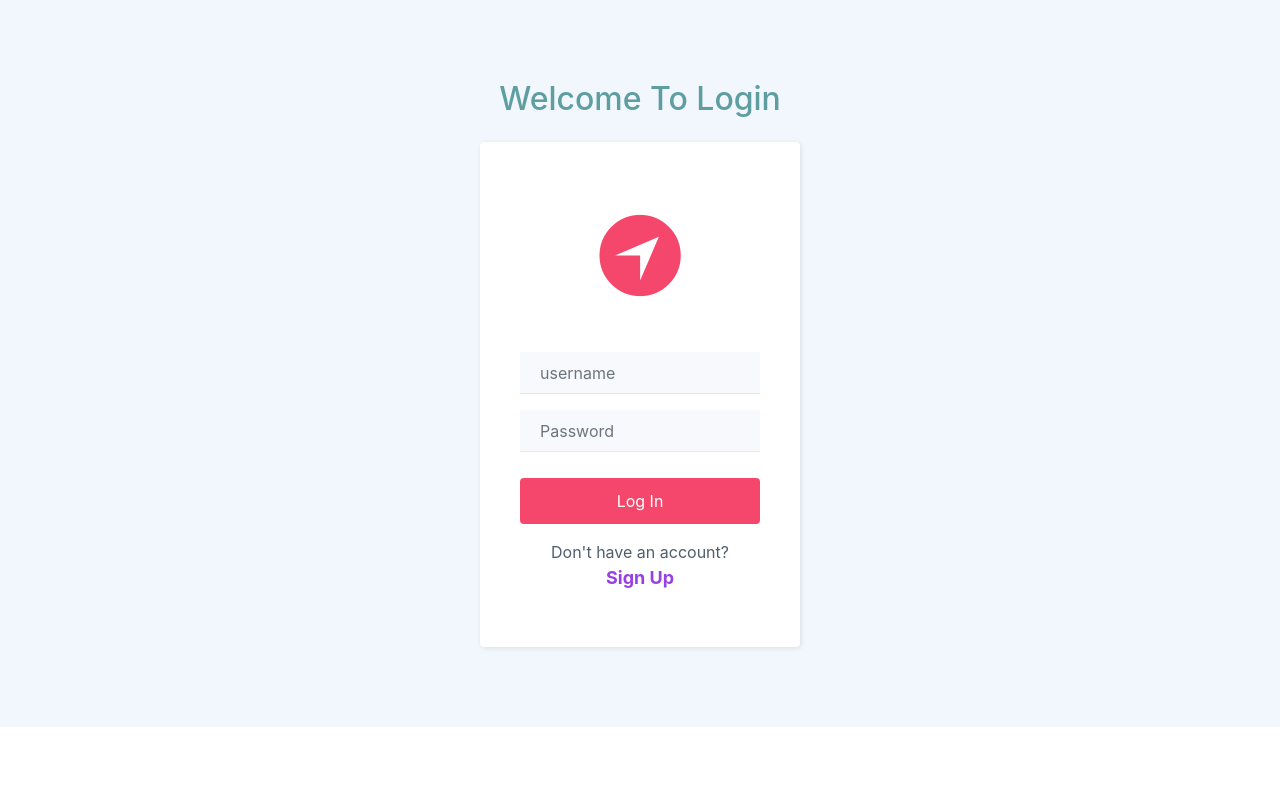
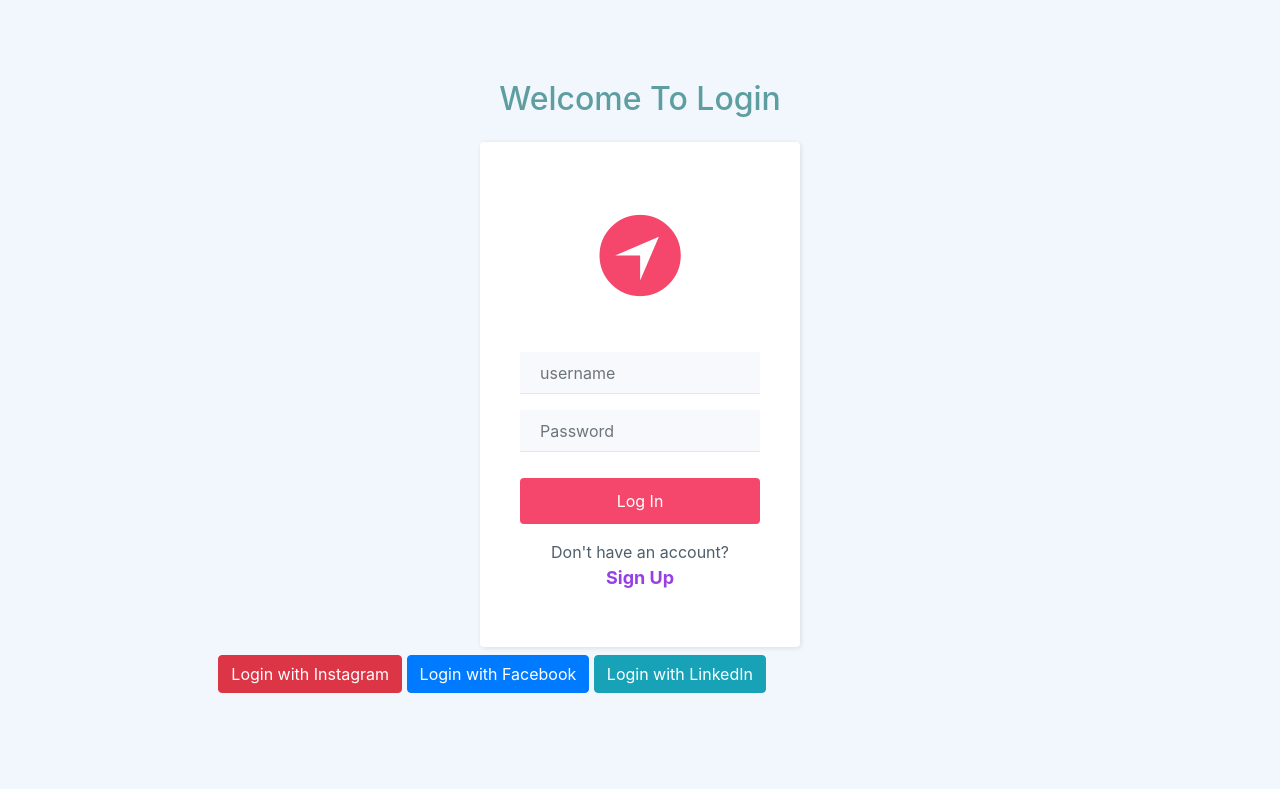
Before and after one commit to Pawan243/Django-Hospital-Management, a Django app: page /login/ in a window 1280 px wide. Run offline with Django 3.2, Linux system fonts and the light colour scheme; some libraries are stand-ins or nearby versions.

Commit message:
modified

```diff
--- a/HMS/Hospital/templates/login.html
+++ b/HMS/Hospital/templates/login.html
@@ -34,6 +34,20 @@
             <p class="text-center">Don't have an account?
             <a href="/register" class="forgot" style="color: blueviolet; font-size:large "><b>Sign Up</b></a> </p>
         </form>
+        <div class="row">
+            <div class="col-md-8 mx-auto social-container my-2 order-md-1">
+                <button class="btn btn-danger  mb-2">
+                    <a href="#" class="text-white">Login with Instagram</a>
+                </button>
+                <button class="btn btn-primary mb-2">
+                    <a href="{% url 'social:begin' 'facebook' %}" class="text-white">Login with Facebook
+                    </a>
+                </button>
+                <button class="btn btn-info mb-2">
+                    <a href="#" class="text-white">Login with LinkedIn</a>
+                </button>
+            </div>
+        </div>
     </div>
     <script src="https://cdnjs.cloudflare.com/ajax/libs/jquery/3.2.1/jquery.min.js"></script>
     <script src="https://cdnjs.cloudflare.com/ajax/libs/twitter-bootstrap/4.1.3/js/bootstrap.bundle.min.js"></script>
```
